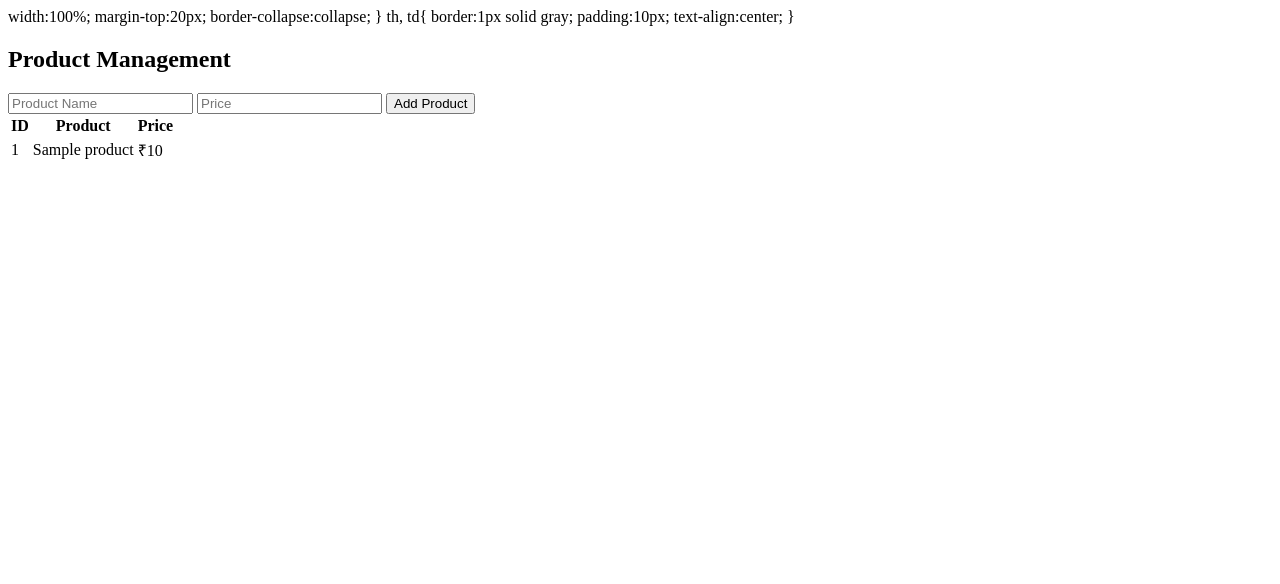
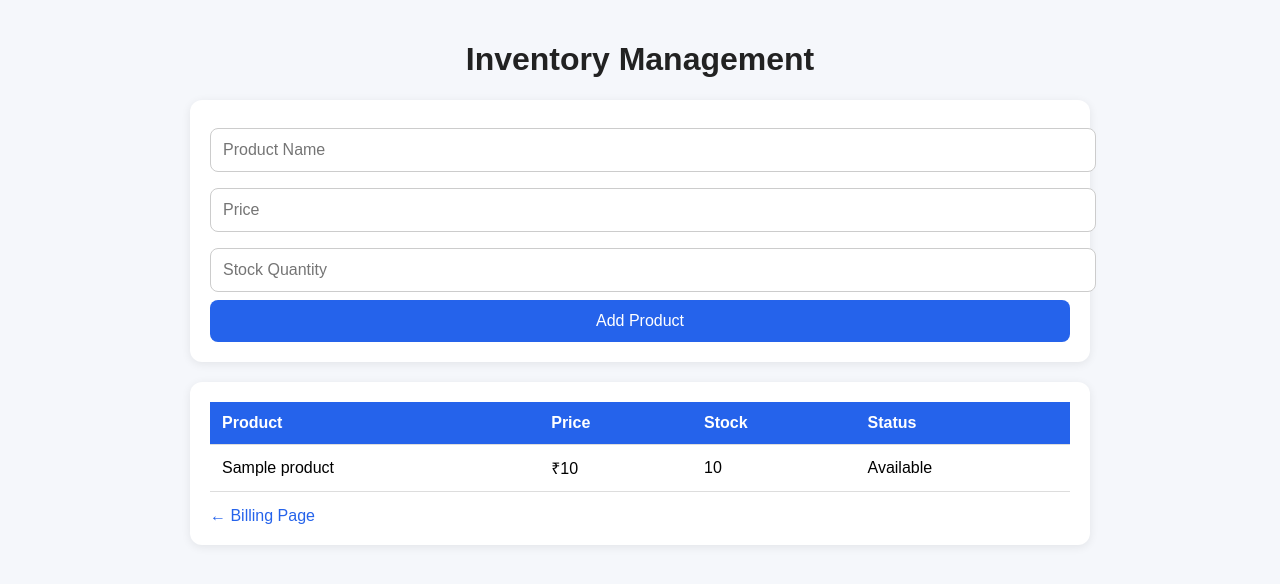
Before and after one commit to Bhaskar01234/billing-app, a Flask app: page /products in a window 1280 px wide. Shown: the top 584 px of the page. Run offline with Flask 3, Linux system fonts and the light colour scheme; tables that the repository leaves empty hold one stand-in row (values such as "Sample post").

Commit message:
products page updated

```diff
--- a/templates/products.html
+++ b/templates/products.html
@@ -1,53 +1,169 @@
 <!DOCTYPE html>
-            width:100%;
-            margin-top:20px;
-            border-collapse:collapse;
+<html lang="en">
+<head>
+    <meta charset="UTF-8">
+    <meta name="viewport" content="width=device-width, initial-scale=1.0">
+    <title>Products</title>
+
+    <style>
+        body{
+            font-family: Arial;
+            background:#f5f7fb;
+            margin:0;
+            padding:20px;
         }
 
-        th, td{
-            border:1px solid gray;
-            padding:10px;
-            text-align:center;
+        .container{
+            max-width:900px;
+            margin:auto;
         }
 
+        h1{
+            text-align:center;
+            color:#222;
+        }
+
+        .card{
+            background:white;
+            padding:20px;
+            border-radius:12px;
+            box-shadow:0 2px 10px rgba(0,0,0,.08);
+            margin-bottom:20px;
+        }
+
+        input{
+            width:100%;
+            padding:12px;
+            margin:8px 0;
+            border:1px solid #ccc;
+            border-radius:8px;
+            font-size:16px;
+        }
+
+        button{
+            width:100%;
+            padding:12px;
+            background:#2563eb;
+            color:white;
+            border:none;
+            border-radius:8px;
+            font-size:16px;
+            cursor:pointer;
+        }
+
+        button:hover{
+            background:#1d4ed8;
+        }
+
+        table{
+            width:100%;
+            border-collapse:collapse;
+            background:white;
+        }
+
+        th,td{
+            padding:12px;
+            border-bottom:1px solid #ddd;
+            text-align:left;
+        }
+
+        th{
+            background:#2563eb;
+            color:white;
+        }
+
+        .low{
+            color:red;
+            font-weight:bold;
+        }
+
+        a{
+            display:inline-block;
+            margin-top:15px;
+            text-decoration:none;
+            color:#2563eb;
+        }
     </style>
-
 </head>
 <body>
 
-<div class="box">
+<div class="container">
 
-<h2>Product Management</h2>
+    <h1>Inventory Management</h1>
+
+    <div class="card">
 
         <form method="POST">
 
-<input type="text" name="name" placeholder="Product Name" required>
+            <input
+                type="text"
+                name="name"
+                placeholder="Product Name"
+                required
+            >
 
-<input type="number" name="price" placeholder="Price" required>
+            <input
+                type="number"
+                name="price"
+                placeholder="Price"
+                required
+            >
 
-<button type="submit">Add Product</button>
+            <input
+                type="number"
+                name="quantity"
+                placeholder="Stock Quantity"
+                required
+            >
+
+            <button type="submit">
+                Add Product
+            </button>
 
         </form>
+
+    </div>
+
+    <div class="card">
 
         <table>
 
             <tr>
-<th>ID</th>
                 <th>Product</th>
                 <th>Price</th>
+                <th>Stock</th>
+                <th>Status</th>
             </tr>
 
             {% for product in products %}
+            <tr>
 
-<tr>
-<td>{{ product.id }}</td>
                 <td>{{ product.name }}</td>
+
                 <td>₹{{ product.price }}</td>
+
+                <td>{{ product.quantity }}</td>
+
+                <td>
+                    {% if product.quantity == 0 %}
+                        <span class="low">Out of Stock</span>
+
+                    {% elif product.quantity <= 5 %}
+                        <span class="low">Low Stock ⚠️</span>
+
+                    {% else %}
+                        Available
+                    {% endif %}
+                </td>
+
             </tr>
-
             {% endfor %}
 
         </table>
+
+        <a href="/">← Billing Page</a>
+
+    </div>
 
 </div>
 
```
Lines whose indentation alone changed are shown as unchanged.
